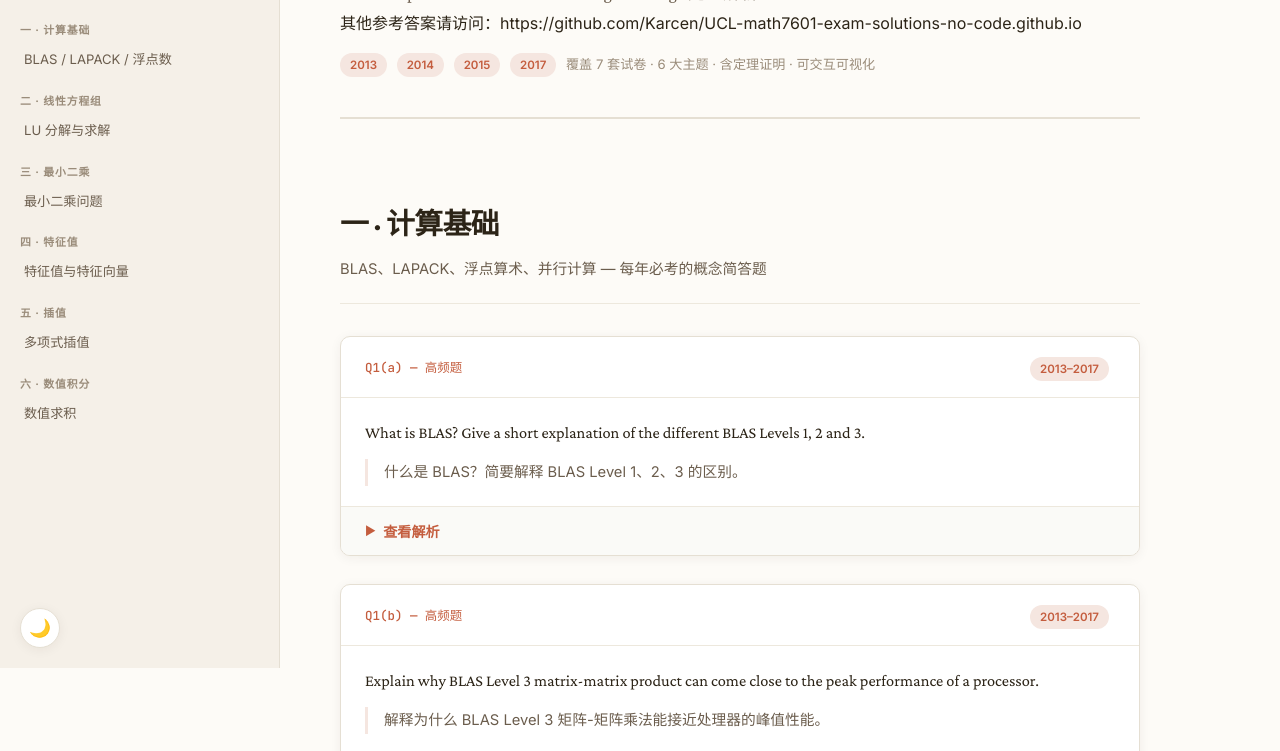
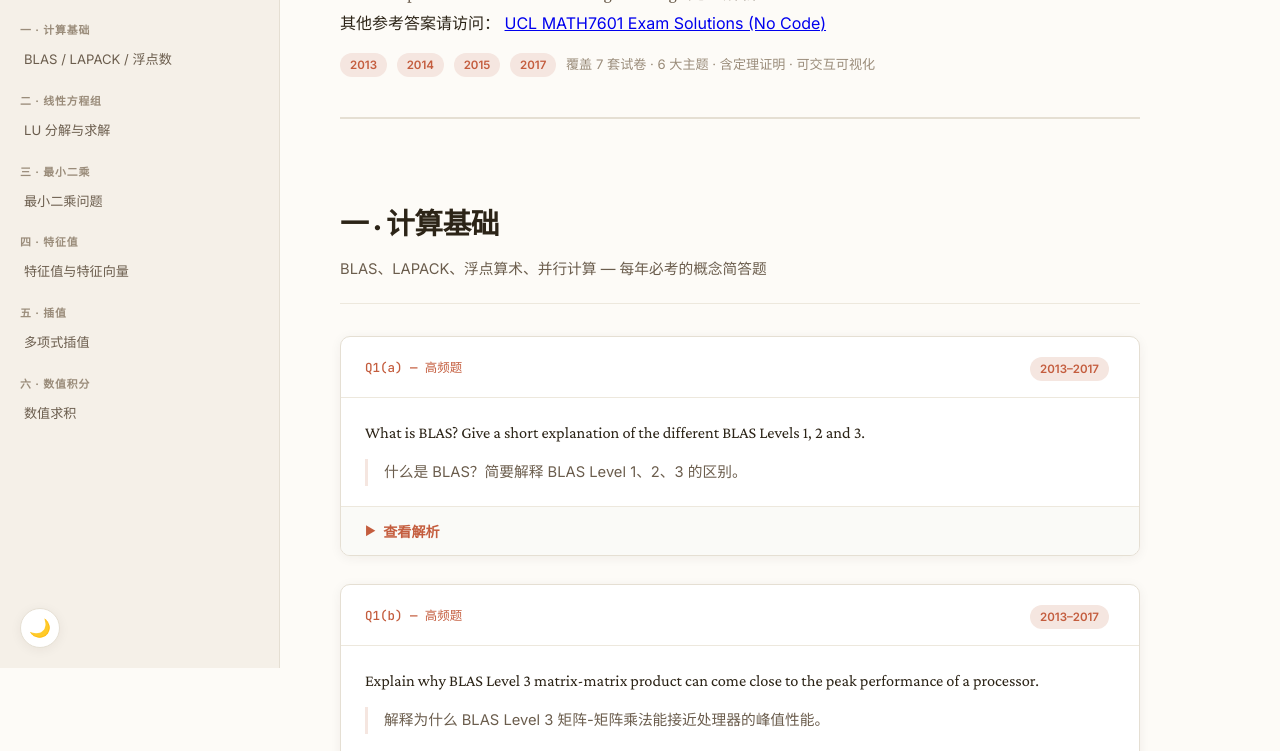
Before and after one commit to Karcen/UCL-math7601-exam-solutions-no-code.github.io, a plain HTML site: page index.html in a window 1280 px wide. Shown: the part 132-883 px from the top of the page. Drawn offline with nearby package versions, Linux system fonts and the light colour scheme.

Commit message:
Update index.html

```diff
--- a/index.html
+++ b/index.html
@@ -605,7 +605,12 @@ mjx-container { overflow-x: auto; overflow-y: hidden; padding: 2px 0; }
   <section class="hero">
     <h1>MATH7601 历年真题精解 for Chang Guo</h1>
     <p class="subtitle">UCL Computational Methods and Programming · 完整解析</p>
-    <p>其他参考答案请访问：https://github.com/Karcen/UCL-math7601-exam-solutions-no-code.github.io</p>
+    <p>
+  其他参考答案请访问：
+  <a href="https://github.com/Karcen/UCL-math7601-exam-solutions-no-code.github.io" target="_blank">
+    UCL MATH7601 Exam Solutions (No Code)
+  </a>
+</p>
     <div class="meta">
       <span class="badge badge-year">2013</span>
       <span class="badge badge-year">2014</span>
```
